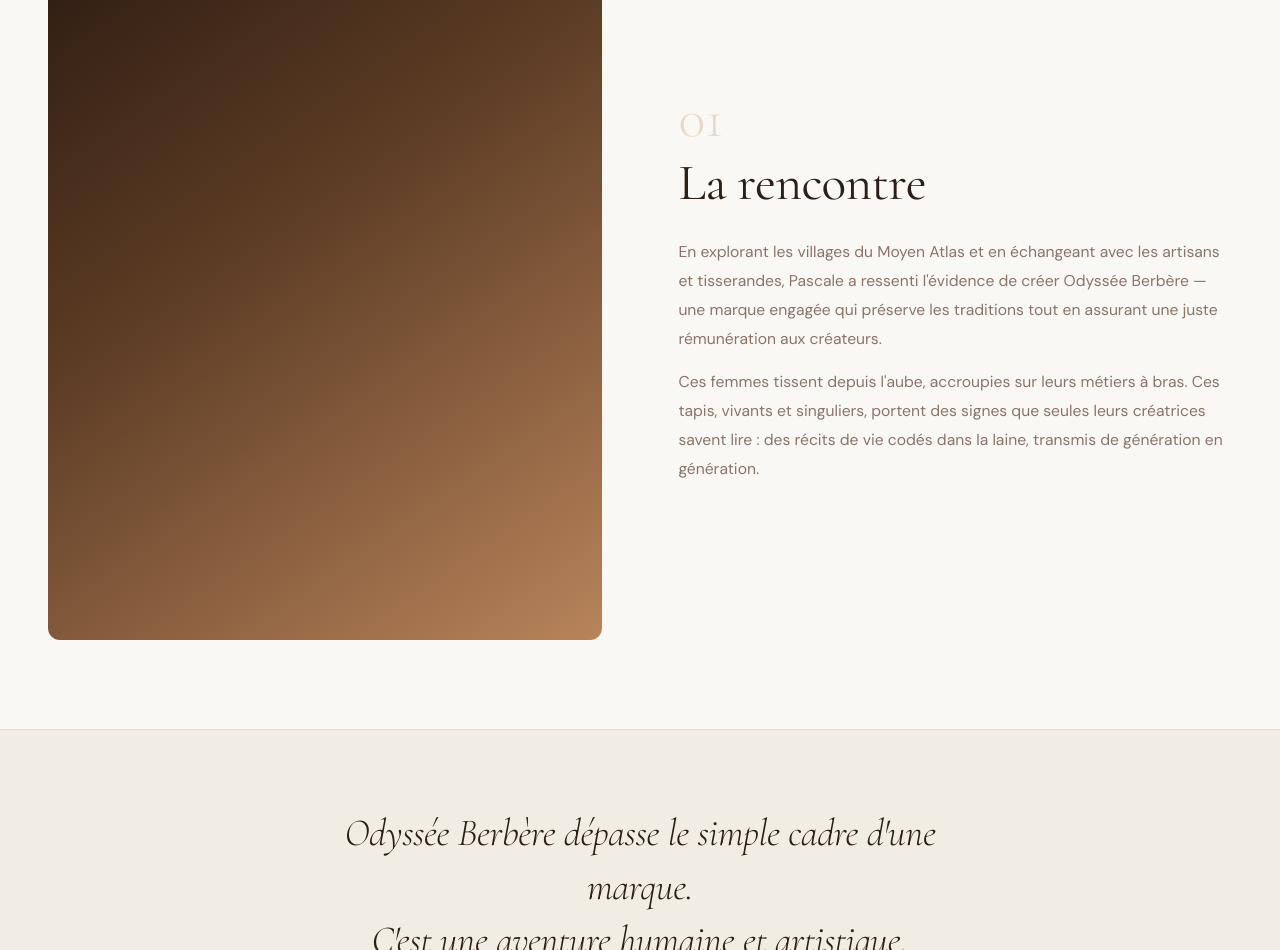
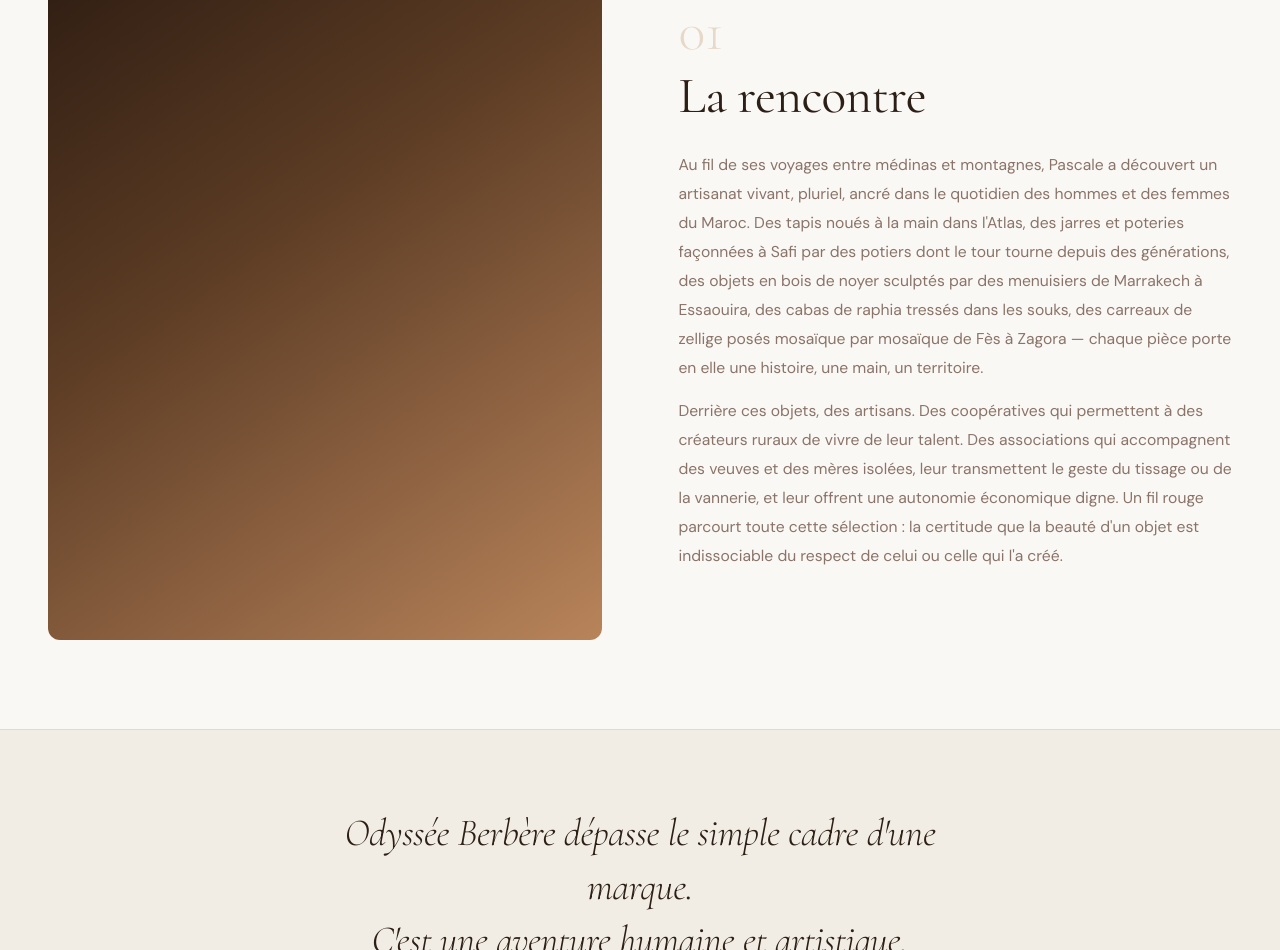
Before and after one commit to studiomitchells-max/odyssee-berbere, a plain HTML site: page histoire.html in a window 1280 px wide. Shown: the part 990-1940 px from the top of the page. Drawn offline with nearby package versions, Linux system fonts and the light colour scheme; no server answers.

Commit message:
fix: texte histoire — artisanat pluriel

```diff
--- a/histoire.html
+++ b/histoire.html
@@ -79,8 +79,8 @@
           <div class="histoire-split-text">
             <span class="histoire-num">01</span>
             <h2 class="section-title">La rencontre</h2>
-            <p>En explorant les villages du Moyen Atlas et en échangeant avec les artisans et tisserandes, Pascale a ressenti l'évidence de créer Odyssée Berbère — une marque engagée qui préserve les traditions tout en assurant une juste rémunération aux créateurs.</p>
-            <p>Ces femmes tissent depuis l'aube, accroupies sur leurs métiers à bras. Ces tapis, vivants et singuliers, portent des signes que seules leurs créatrices savent lire : des récits de vie codés dans la laine, transmis de génération en génération.</p>
+            <p>Au fil de ses voyages entre médinas et montagnes, Pascale a découvert un artisanat vivant, pluriel, ancré dans le quotidien des hommes et des femmes du Maroc. Des tapis noués à la main dans l'Atlas, des jarres et poteries façonnées à Safi par des potiers dont le tour tourne depuis des générations, des objets en bois de noyer sculptés par des menuisiers de Marrakech à Essaouira, des cabas de raphia tressés dans les souks, des carreaux de zellige posés mosaïque par mosaïque de Fès à Zagora — chaque pièce porte en elle une histoire, une main, un territoire.</p>
+            <p>Derrière ces objets, des artisans. Des coopératives qui permettent à des créateurs ruraux de vivre de leur talent. Des associations qui accompagnent des veuves et des mères isolées, leur transmettent le geste du tissage ou de la vannerie, et leur offrent une autonomie économique digne. Un fil rouge parcourt toute cette sélection : la certitude que la beauté d'un objet est indissociable du respect de celui ou celle qui l'a créé.</p>
           </div>
         </div>
       </div>
```
